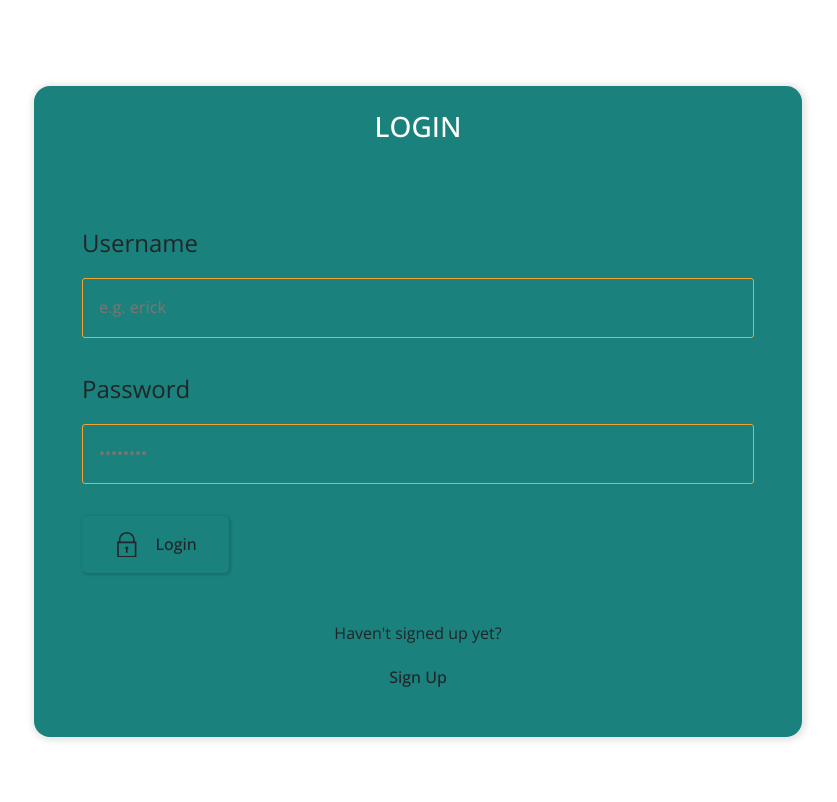
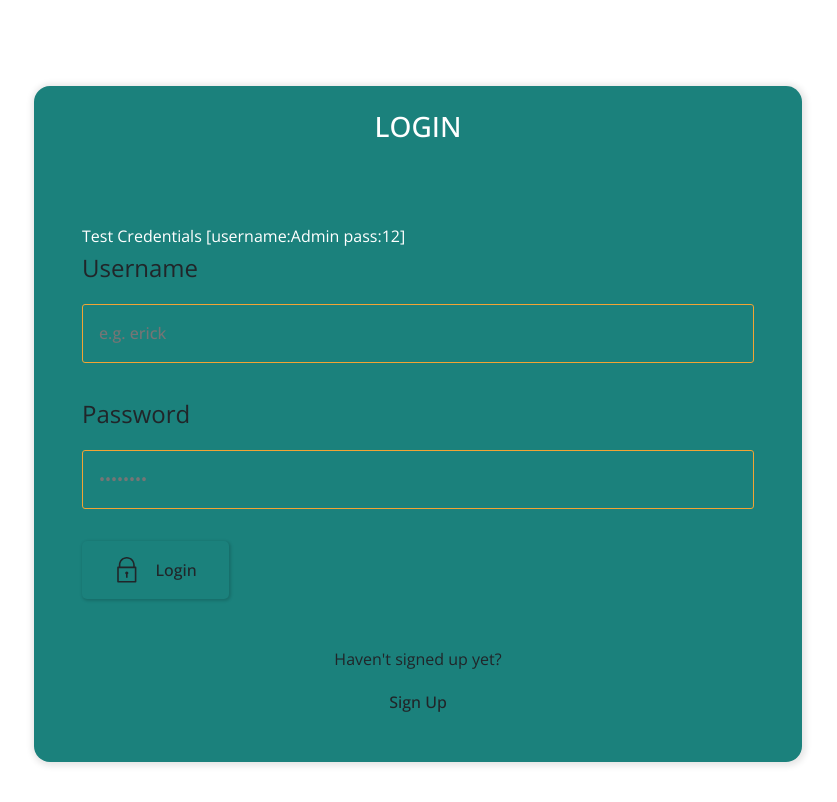
Before and after one commit to mainaerick/Django-E-learning-platform-Mpesa-Integration, a Django app: page /membership/login/?redirect_to=/Python/Intro in a window 1280 px wide. Shown: the part 57-859 px from the top of the page, without its empty margins (222-1059 px from the left). Run offline with Django 4.2, Linux system fonts and the light colour scheme; parts of the project's set-up code (start-up, migrations or seed data) failed here and were passed over.

Commit message:
membership login route

```diff
--- a/course/templates/course/lesson_detail.html
+++ b/course/templates/course/lesson_detail.html
@@ -15,8 +15,6 @@
         </ul>
 
         {% if object is not None %}
-
-
         <video class="lesson_video" controls poster="{% static object.thumbnail.url %}"
             src="{% static object.videofile.url %}" type='video/mp4' controlsList="nodownload">
             Sorry, your browser doesn't support embedded videos.
--- a/membership/templates/membership/login_register.html
+++ b/membership/templates/membership/login_register.html
@@ -15,6 +15,7 @@
       <div class="layout__body">
 
         <form class="form" action="" method="post">
+          <span style="color: white;">Test Credentials [username:Admin pass:12]</span>
           {% csrf_token %}
           <div class="form__group form__group">
             <label for="room_name">Username</label>
--- a/membership/views.py
+++ b/membership/views.py
@@ -111,6 +111,7 @@ def profile_view(request):
 
 
 class MembershipSelectView(LoginRequiredMixin, ListView):
+    login_url = '/membership/login/'
     model = Membership
 
     def get_context_data(self, *args, **kwargs):
```
Also changed, not shown: db.sqlite3.
